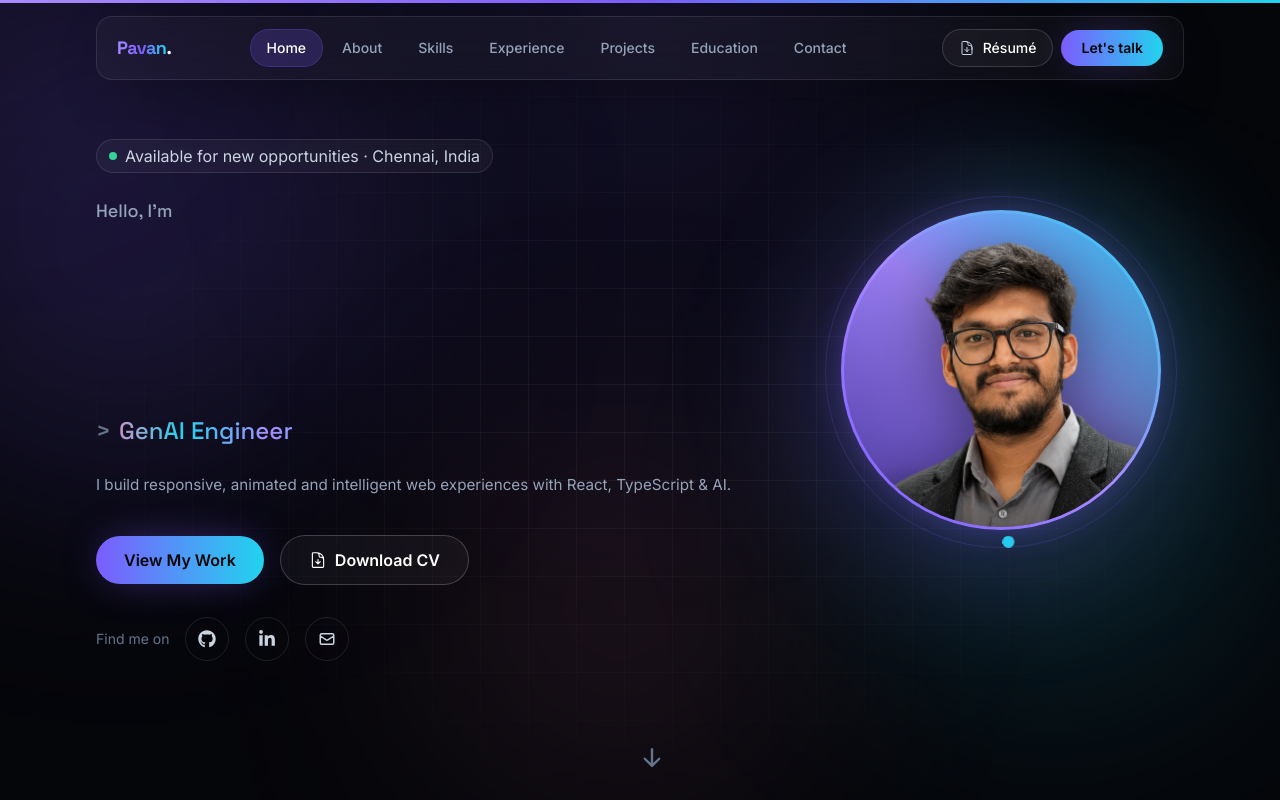
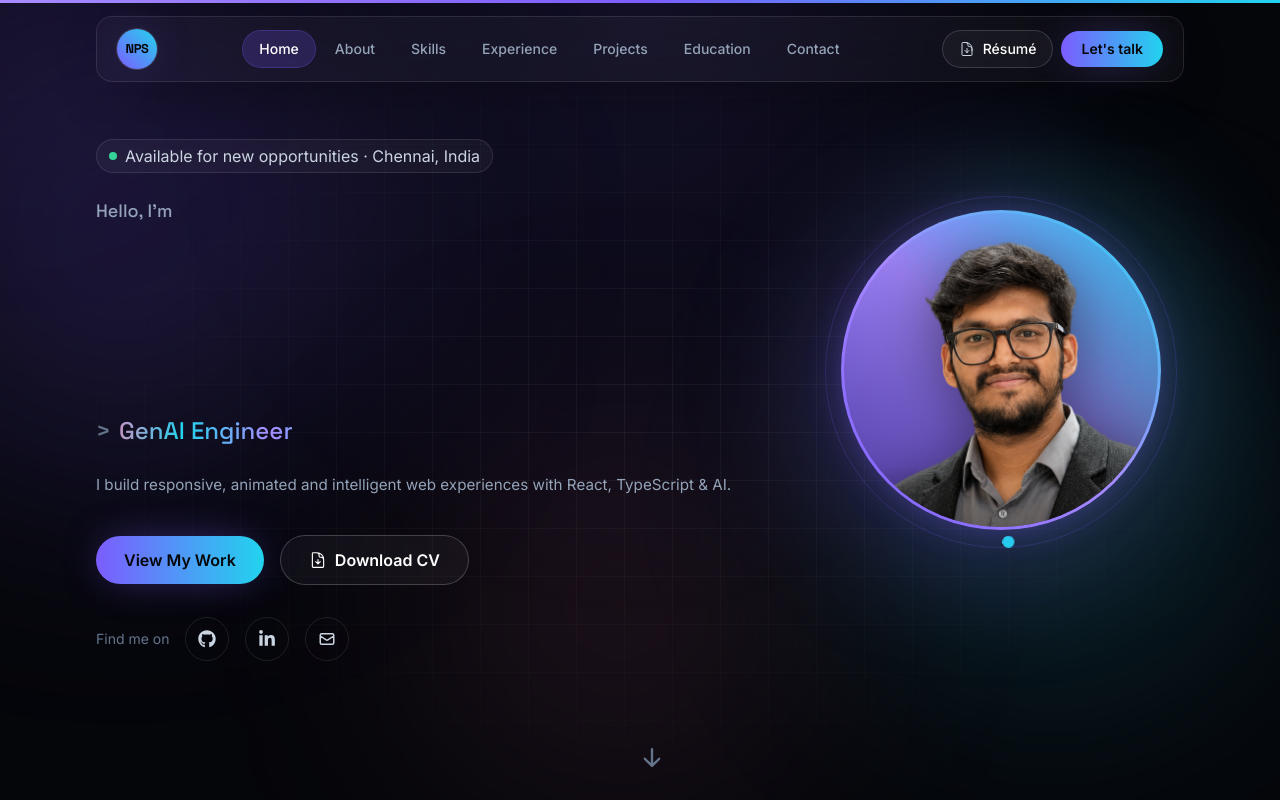
Before and after one commit to sandy657/pavan-sandeep-portfolio, a React (Vite) app: page / in a window 1280 px wide. Shown: the top 800 px of the page. Built offline with nearby package versions, Linux system fonts and the light colour scheme.

Commit message:
Replace navbar wordmark with circular NPS logo badge
Swap the 'Pavan.' text for a gradient circular badge showing the initials
NPS, styled to match the accent theme.

Co-Authored-By: Claude Opus 4.8 <noreply@anthropic.com>

```diff
--- a/src/components/layout/Navbar.tsx
+++ b/src/components/layout/Navbar.tsx
@@ -29,10 +29,12 @@ export function Navbar() {
           <button
             onClick={() => handleNav('home')}
             data-cursor="hover"
-            className="font-display text-lg font-bold tracking-tight text-strong"
+            aria-label="Home"
+            className="group flex items-center"
           >
-            <span className="text-gradient">{profile.firstName}</span>
-            <span className="text-strong">.</span>
+            <span className="grid h-10 w-10 place-items-center rounded-full bg-gradient-to-tr from-accent to-accent-glow font-display text-[0.8rem] font-bold tracking-tight text-ink-900 shadow-glow ring-1 ring-white/15 transition-transform duration-300 group-hover:scale-105">
+              NPS
+            </span>
           </button>
 
           {/* Desktop links */}
```
